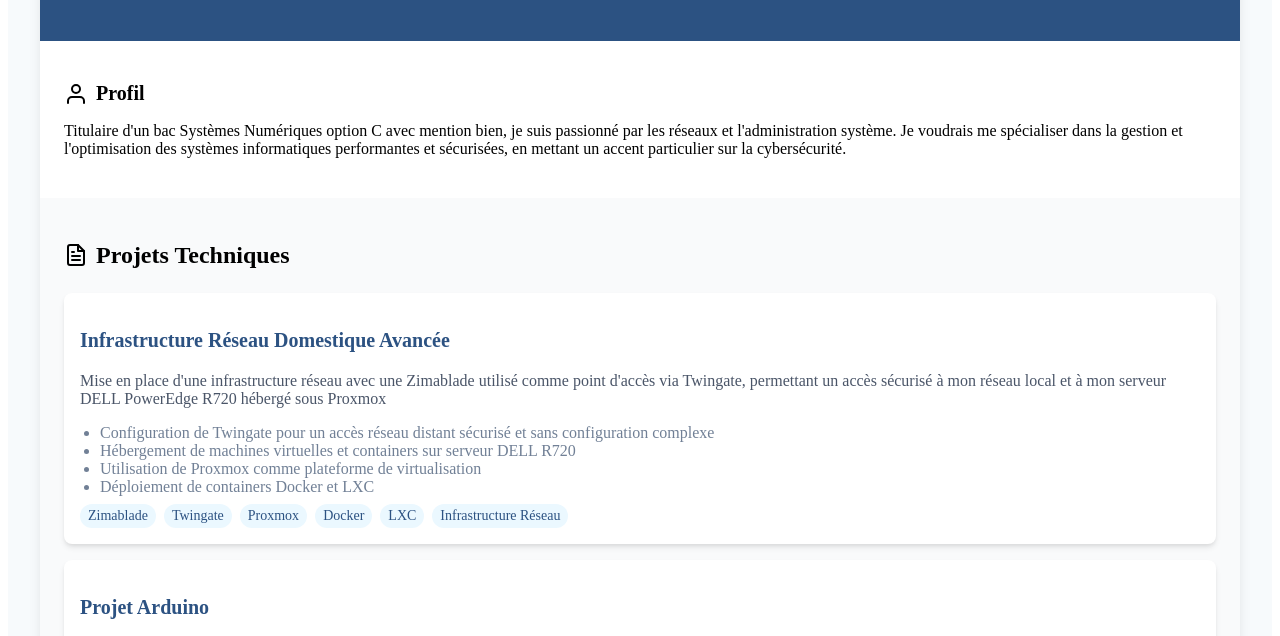
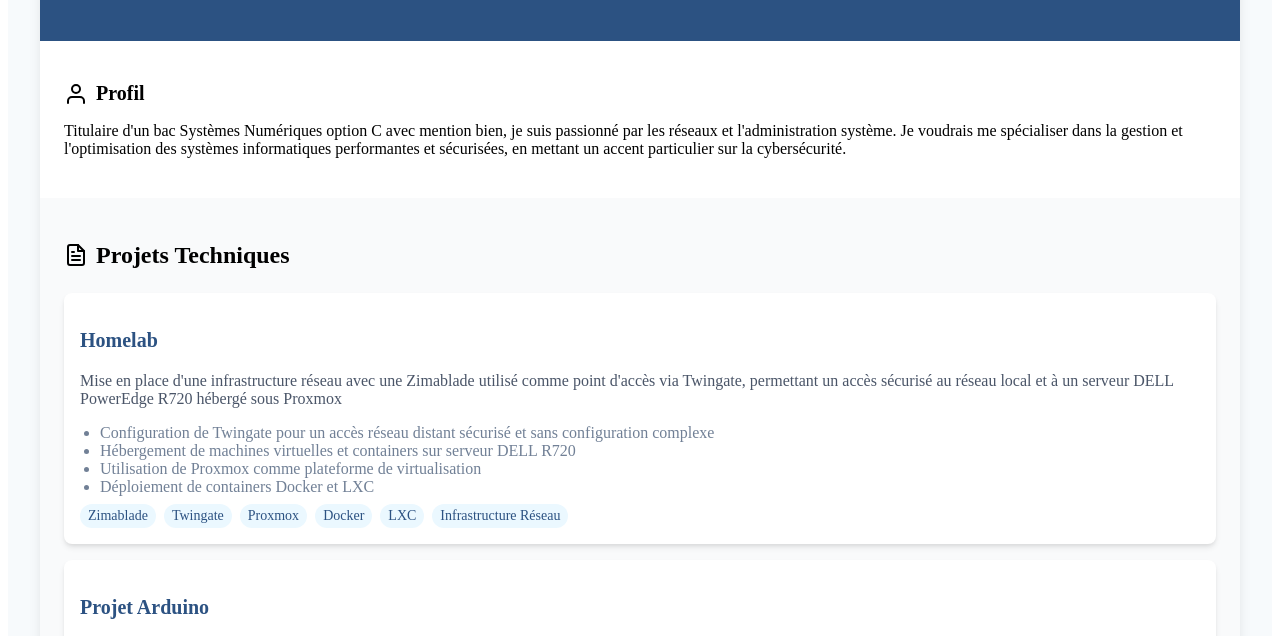
Before and after one commit to Ge0mtech/Portfolio, a plain HTML site: page index.html in a window 1280 px wide. Shown: the part 164-800 px from the top of the page. Drawn offline with Linux system fonts and the light colour scheme.

Commit message:
Update index.html

```diff
--- a/index.html
+++ b/index.html
@@ -49,10 +49,10 @@
                     Projets Techniques
                 </h2>
                 <div class="mb-4 p-4 bg-white rounded-lg shadow-md">
-                    <h3 class="text-xl font-semibold text-blue-600">Infrastructure Réseau Domestique Avancée</h3>
+                    <h3 class="text-xl font-semibold text-blue-600">Homelab</h3>
                     <p class="text-gray-700 mb-2">Mise en place d'une infrastructure réseau avec une Zimablade
-                        utilisé comme point d'accès via Twingate, permettant un accès sécurisé à mon réseau
-                        local et à mon serveur DELL PowerEdge R720 hébergé sous Proxmox</p>
+                        utilisé comme point d'accès via Twingate, permettant un accès sécurisé au réseau
+                        local et à un serveur DELL PowerEdge R720 hébergé sous Proxmox</p>
                     <ul class="list-disc pl-5 text-gray-600 mb-2">
                         <li>Configuration de Twingate pour un accès réseau distant sécurisé et sans configuration
                             complexe</li>
```
